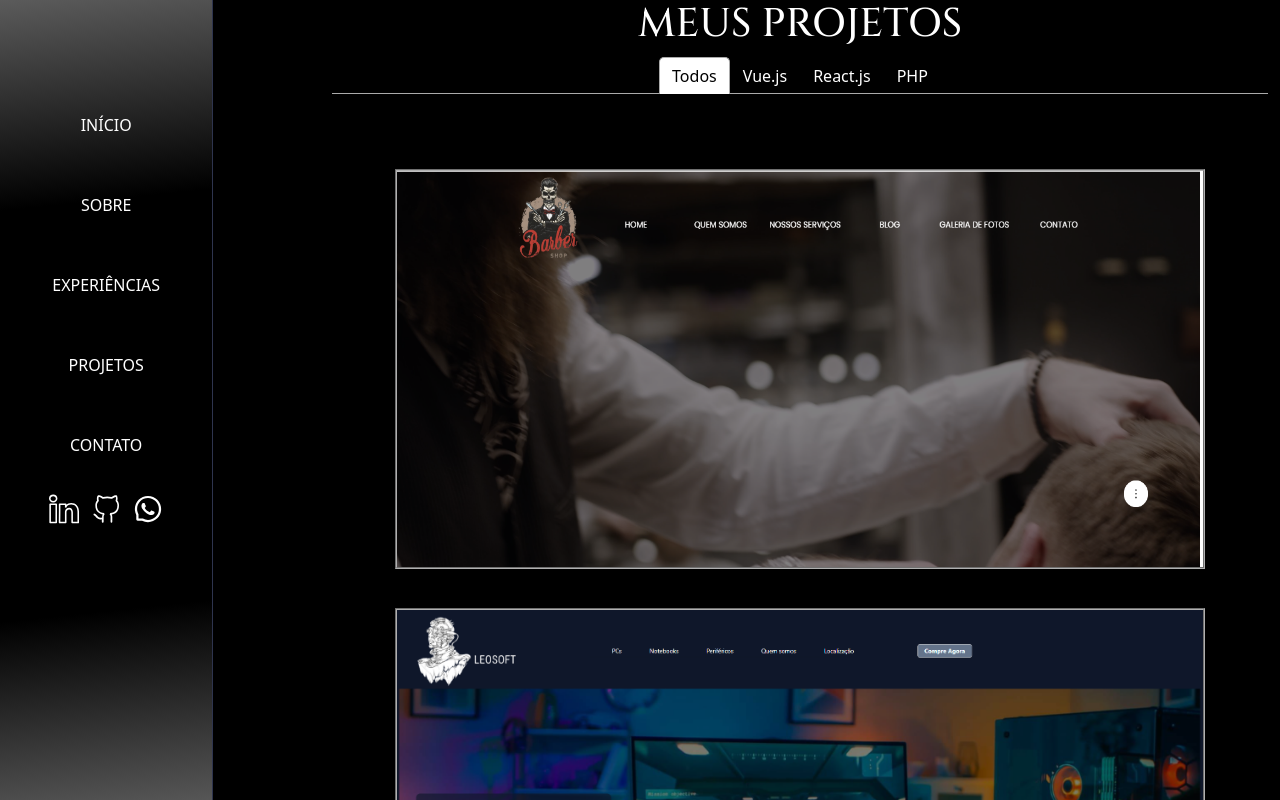
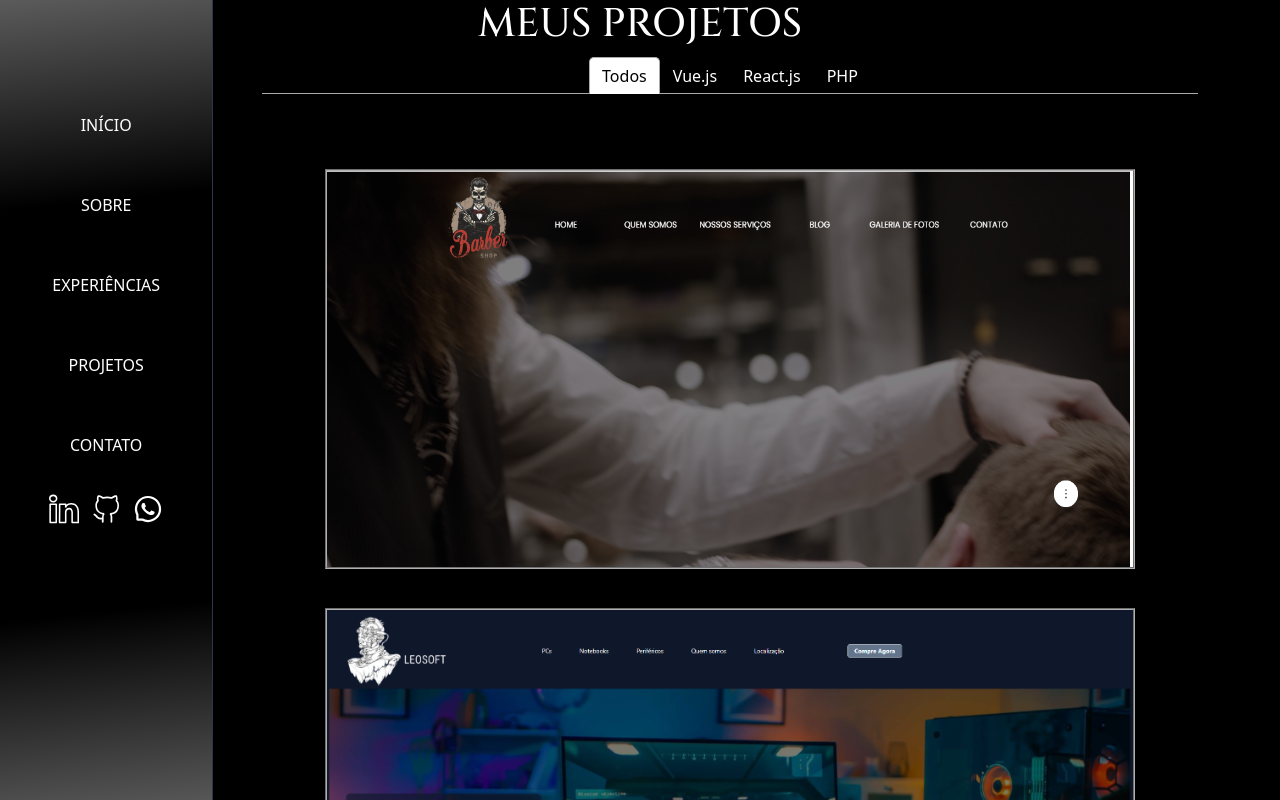
Before and after one commit to Leonardu76/curriculo-react, a React (Create React App) app: page /portfolio in a window 1280 px wide. Shown: the top 800 px of the page. Built offline with nearby package versions, Linux system fonts and the light colour scheme.

Commit message:
fIX:AJUSTES

```diff
--- a/src/App.css
+++ b/src/App.css
@@ -39,7 +39,7 @@
 
 @media screen and (min-width: 991px) {
  .container {
-      margin-inline-end: inherit !important;
+    margin-left: 150px;
 
 }
 
--- a/src/components/menu/menu.js
+++ b/src/components/menu/menu.js
@@ -12,7 +12,7 @@ const Menu = (props) => {
 
 
     return (
-        <div className="menu-card col-md-2">
+        <div className="menu-card col-12 col-md-3 col-lg-2">
 
 
             <div className="menu-ul">
--- a/src/pages/about/about.js
+++ b/src/pages/about/about.js
@@ -9,7 +9,7 @@ const About = () => {
   return (
     <>
       <Menu url={url} />
-      <div className="container col-md-10">
+      <div className="container col-12 col-md-9 col-lg-12">
         <div className="about-container">
           <div className="about col-md-10">
             <h1 className="about-title">Sobre mim</h1>
--- a/src/pages/contact/contact.css
+++ b/src/pages/contact/contact.css
@@ -140,6 +140,11 @@
   content: "*";
 }
 
+@media screen and (min-width: 992px)  and (max-width: 1230px) {
+  .contact-content{
+        padding-inline-start: 150px;
+  }
+}
 @media screen and (max-width: 850px) {
   .form-contact-background,
   .form-contact {
--- a/src/pages/contact/contact.js
+++ b/src/pages/contact/contact.js
@@ -69,7 +69,7 @@ const Contact = () => {
     return (
         <div>
             <Menu url={url} />
-            <div className="container col-md-9">
+            <div className="container col-12 col-md-9 col-lg-12">
                 <div className="contact-content">
                     <h1 className="contact-title">Contato</h1>
 
--- a/src/pages/home/home.js
+++ b/src/pages/home/home.js
@@ -11,7 +11,7 @@ const Home = () => {
   return (
     <div>
       <Menu url={url} />
-      <div className="container col-md-10">
+      <div className="container col-12 col-md-9 col-lg-12">
         <div class="content-home col-md-10">
           <div class="h1 line ">
             <h1 class="col-md-3">
--- a/src/pages/portfolio/portfolio.css
+++ b/src/pages/portfolio/portfolio.css
@@ -171,8 +171,17 @@
 @media screen and (min-width: 991px) {
  .portfolio-background {
      min-height: 400px;}
+      .react-tabs{
+        margin-inline-start: 180px;
+  }
 }
 
+
+@media screen and (min-width: 992px)  and (max-width: 1230px) {
+  .react-tabs{
+        margin-inline-start: 150px;
+  }
+}
 
 .portfolio-background {
   position: relative;
--- a/src/pages/portfolio/portfolio.js
+++ b/src/pages/portfolio/portfolio.js
@@ -126,7 +126,7 @@ function Projetos() {
 
 
 
-    <div className='container col-md-9'>
+    <div className='container col-12 col-md-9 col-lg-12'>
 
 
       <h1 className='projects-title'>Meus Projetos</h1>
--- a/src/pages/resume/resume.js
+++ b/src/pages/resume/resume.js
@@ -16,7 +16,7 @@ const Resume = () => {
   return (
     <>
       <Menu url={url} />
-      <div className="container col-md-10">
+      <div className="container col-12 col-md-9 col-lg-12">
         <div className=" content-resume row">
           <div className="btn-resume-content">
             <button className=" button-inter item9 btn-resume">
```
